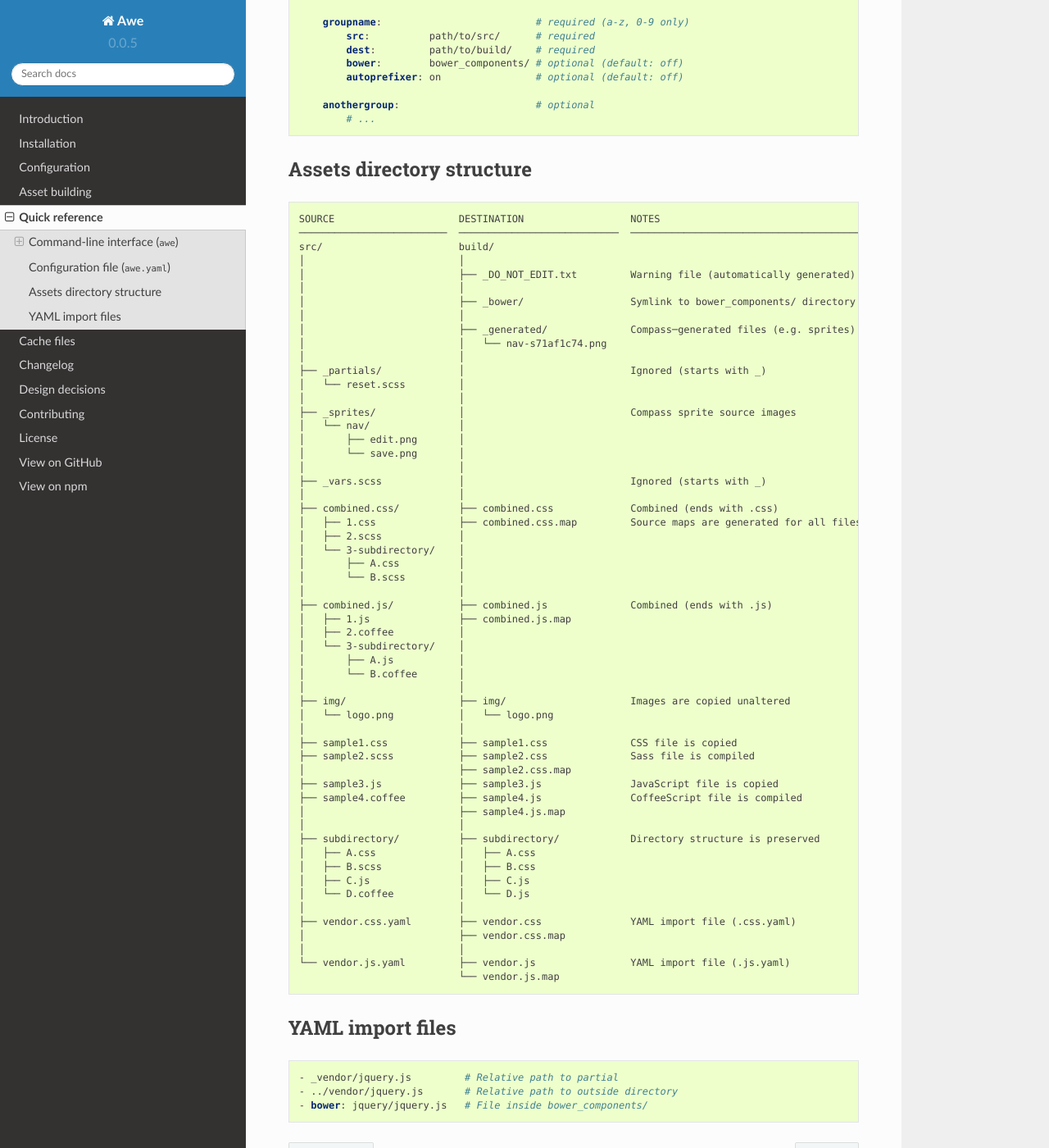
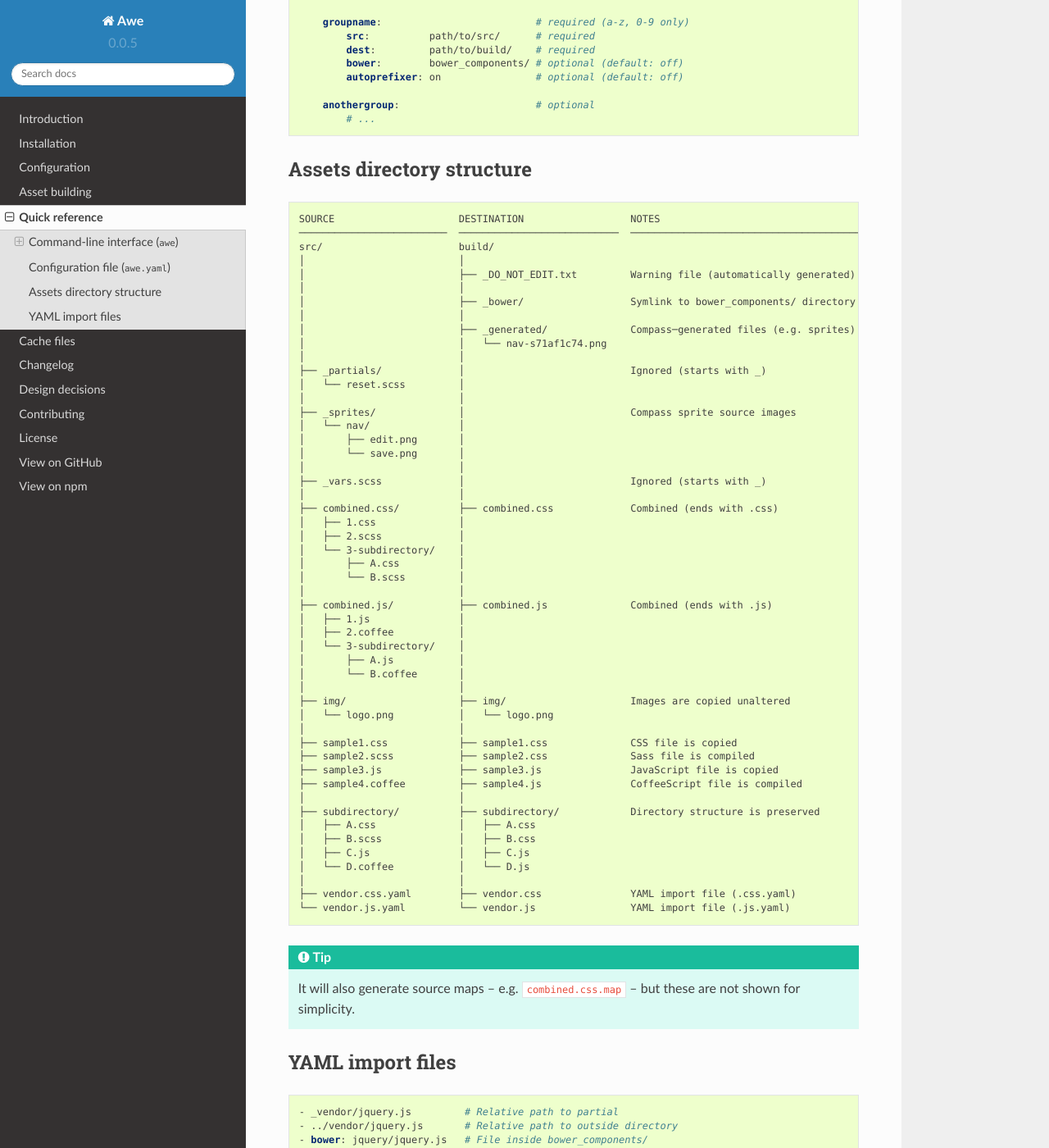
Before and after one commit to alberon/awe, a Sphinx documentation site: the page built from docs/reference.rst, in a window 1280 px wide and 1400 px high, scrolled down 1076 px. Shown: the whole window at 82% size. Built offline with Sphinx 7.4.7 and the Read the Docs theme 2.0.0, drawn with Linux system fonts in a browser that asks for light colours.

Commit message:
Remove .map files from output list in docs for simplicity

```diff
--- a/docs/assets.rst
+++ b/docs/assets.rst
@@ -141,6 +141,10 @@ Would result in this output::
     ├── sample.js
     └── subdirectory/
         └── A.js
+
+.. tip::
+
+    It will also generate source maps -- ``sample.js.map`` and ``subdirectory/A.js.map`` -- but these are not shown for simplicity.
 
 
 ================================================================================
--- a/docs/reference.rst
+++ b/docs/reference.rst
@@ -95,14 +95,14 @@ These commands can only be run from a directory containing an ``awe.yaml`` confi
     ├── _vars.scss             │                            Ignored (starts with _)
     │                          │
     ├── combined.css/          ├── combined.css             Combined (ends with .css)
-    │   ├── 1.css              ├── combined.css.map         Source maps are generated for all files
+    │   ├── 1.css              │
     │   ├── 2.scss             │
     │   └── 3-subdirectory/    │
     │       ├── A.css          │
     │       └── B.scss         │
     │                          │
     ├── combined.js/           ├── combined.js              Combined (ends with .js)
-    │   ├── 1.js               ├── combined.js.map
+    │   ├── 1.js               │
     │   ├── 2.coffee           │
     │   └── 3-subdirectory/    │
     │       ├── A.js           │
@@ -113,10 +113,8 @@ These commands can only be run from a directory containing an ``awe.yaml`` confi
     │                          │
     ├── sample1.css            ├── sample1.css              CSS file is copied
     ├── sample2.scss           ├── sample2.css              Sass file is compiled
-    │                          ├── sample2.css.map
     ├── sample3.js             ├── sample3.js               JavaScript file is copied
     ├── sample4.coffee         ├── sample4.js               CoffeeScript file is compiled
-    │                          ├── sample4.js.map
     │                          │
     ├── subdirectory/          ├── subdirectory/            Directory structure is preserved
     │   ├── A.css              │   ├── A.css
@@ -125,10 +123,12 @@ These commands can only be run from a directory containing an ``awe.yaml`` confi
     │   └── D.coffee           │   └── D.js
     │                          │
     ├── vendor.css.yaml        ├── vendor.css               YAML import file (.css.yaml)
-    │                          ├── vendor.css.map
-    │                          │
-    └── vendor.js.yaml         ├── vendor.js                YAML import file (.js.yaml)
-                               └── vendor.js.map
+    └── vendor.js.yaml         └── vendor.js                YAML import file (.js.yaml)
+
+.. tip::
+
+    It will also generate source maps -- e.g. ``combined.css.map`` -- but these are not shown for simplicity.
+
 
 ================================================================================
  YAML import files
```
